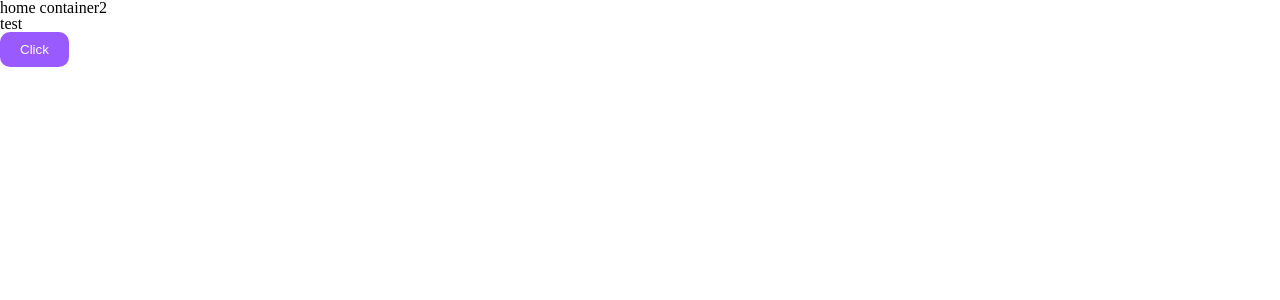
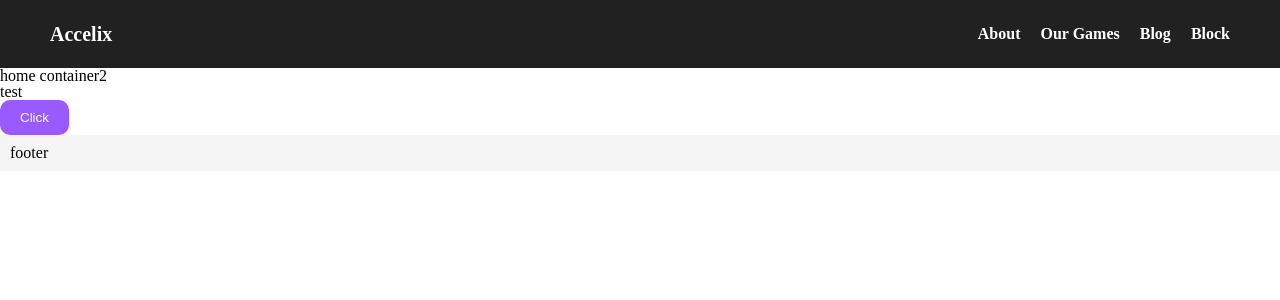
Before and after one commit to AccelixGames/accelixgames, a Next.js app: page / in a window 1280 px wide. Shown: the top 300 px of the page. Built offline with nearby package versions, Linux system fonts and the light colour scheme.

Commit message:
버튼 색상 확인

```diff
--- /dev/null
+++ b/src/components/shared/Layout/Footer/Footer.tsx
@@ -0,0 +1,16 @@
+import styled from 'styled-components';
+
+const FooterDiv = styled.div`
+  display: flex;
+  padding: 10px;
+  background-color: whitesmoke;
+`;
+
+const Footer = () => {
+  return (
+    <FooterDiv>
+      <div>footer</div>
+    </FooterDiv>
+  );
+};
+export default Footer;
--- /dev/null
+++ b/src/components/shared/Layout/Header/Header.tsx
@@ -0,0 +1,44 @@
+import styled from 'styled-components';
+
+const HeaderDiv = styled.div`
+  display: flex;
+  justify-content: space-between;
+  padding: 24px 30px;
+  background-color: ${({ theme }) => theme.colors.gray900};
+`;
+
+const Title = styled.h1`
+  font-size: 20px;
+  font-weight: 800;
+  color: white;
+  margin-left: 20px;
+`;
+
+const HeaderText = styled.h1`
+  font-size: 16px;
+  font-weight: 700;
+  color: white;
+`;
+
+const HeaderList = styled.div`
+  display: flex;
+  align-items: center;
+  gap: 20px;
+  margin-right: 20px;
+  cursor: pointer;
+`;
+
+const Header = () => {
+  return (
+    <HeaderDiv>
+      <Title>Accelix</Title>
+      <HeaderList>
+        <HeaderText>About</HeaderText>
+        <HeaderText>Our Games</HeaderText>
+        <HeaderText>Blog</HeaderText>
+        <HeaderText>Block</HeaderText>
+      </HeaderList>
+    </HeaderDiv>
+  );
+};
+export default Header;
--- /dev/null
+++ b/src/components/shared/Layout/Layout.tsx
@@ -0,0 +1,21 @@
+import styled from 'styled-components';
+import Header from './Header/Header';
+import { PropsWithChildren } from 'react';
+import Footer from './Footer/Footer';
+
+const Container = styled.div`
+  width: 100%;
+  display: flex;
+  flex-direction: column;
+`;
+
+const Layout = ({ children }: PropsWithChildren) => {
+  return (
+    <Container>
+      <Header />
+      {children}
+      <Footer />
+    </Container>
+  );
+};
+export default Layout;
--- a/src/pages/_app.tsx
+++ b/src/pages/_app.tsx
@@ -3,13 +3,16 @@ import type { AppProps } from 'next/app';
 import { Fragment } from 'react';
 import { ThemeProvider } from 'styled-components';
 import theme from '@/style/theme';
+import Layout from '@/components/shared/Layout/Layout';
 
 export default function App({ Component, pageProps }: AppProps) {
   return (
     <Fragment>
       <ThemeProvider theme={theme}>
         <GlobalStyle />
-        <Component {...pageProps} />
+        <Layout>
+          <Component {...pageProps} />
+        </Layout>
       </ThemeProvider>
     </Fragment>
   );
```
